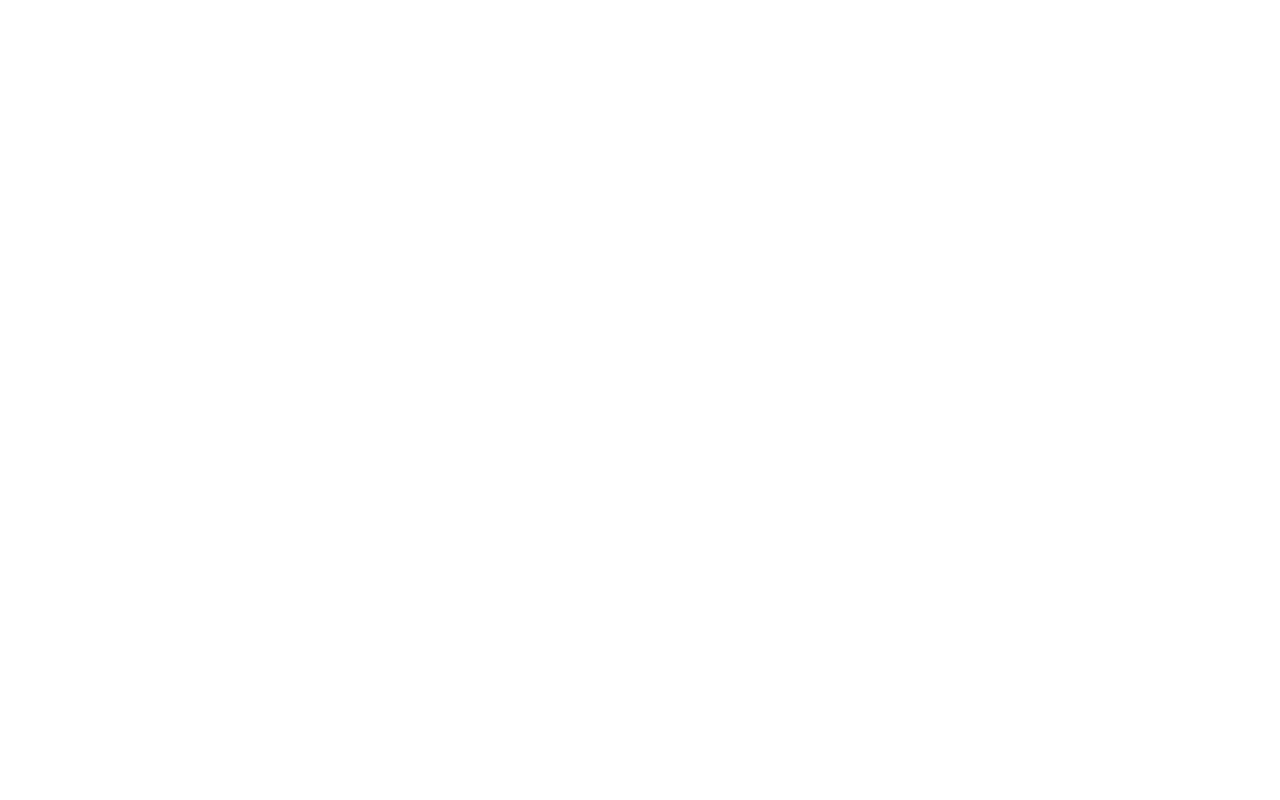
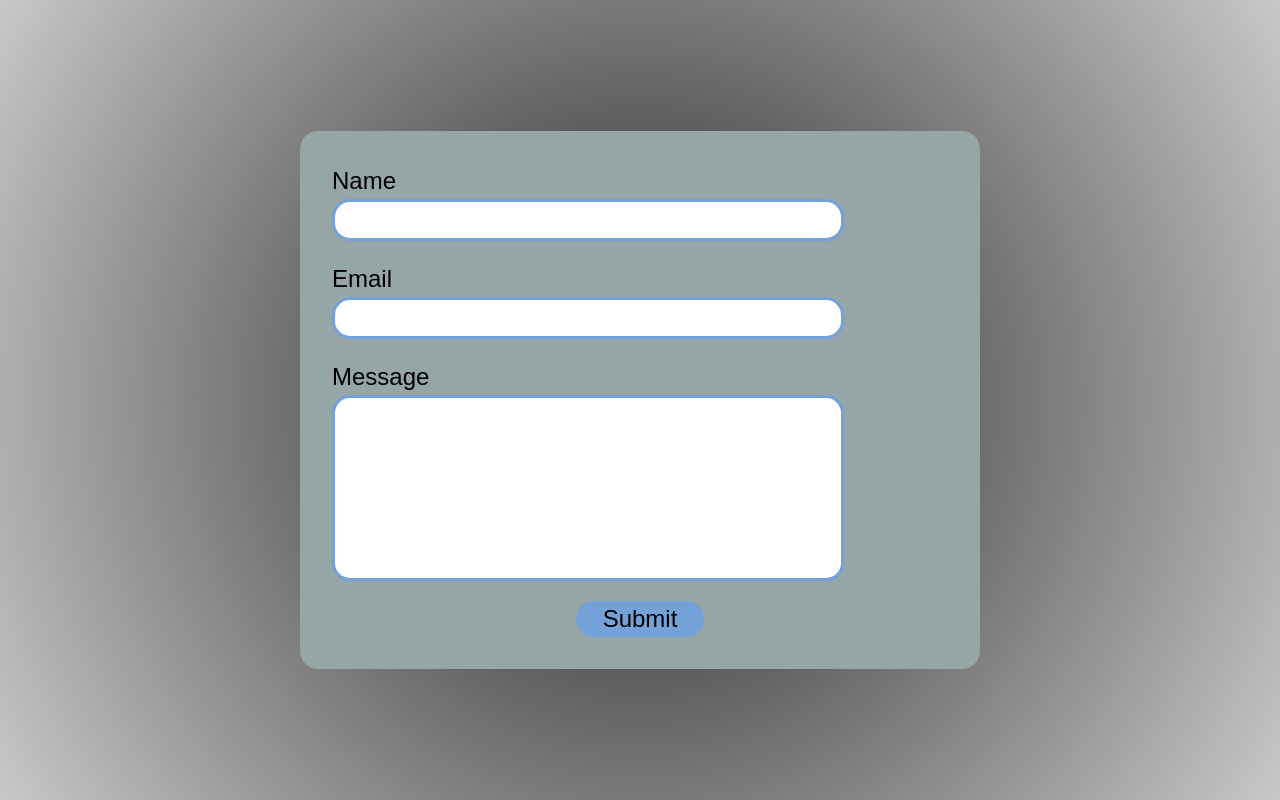
Before and after one commit to KudasaiArtem/hillel, a plain HTML site: page index2.html in a window 1280 px wide. Drawn offline with Linux system fonts and the light colour scheme.

Commit message:
added 2nd form

```diff
--- a/css/style.css
+++ b/css/style.css
@@ -1,9 +1,64 @@
 * {
     box-sizing: border-box;
+    margin: 0;
+    padding: 0;
+    font-size: 24px;
+    font-family: Arial, Helvetica, sans-serif;
+    line-height: 36px;
 }
 
-.first_form {
+body {
+    background: radial-gradient(circle, rgba(57, 57, 57, 1) 14%, rgba(200, 200, 200, 1) 100%);
+}
+
+textarea {
+    resize: none;
+
+}
+
+.container {
+    max-width: 720px;
+    width: 100%;
+    margin: 0 auto;
+    height: 100vh;
+    display: flex;
+    justify-content: center;
+    align-items: center;
+    padding: 0 20px;
+}
+
+.second_form {
+    width: 100%;
     display: flex;
     flex-direction: column;
+    padding: 32px;
+    background-color: rgb(150, 165, 165);
+    border-radius: 18px;
+}
+
+input,
+textarea {
     max-width: 512px;
+    width: 100%;
+    border-radius: 18px;
+    border: 3px solid rgb(116, 162, 216);
+    margin-bottom: 20px;
 }
+
+button {
+    width: 128px;
+    margin: 0 auto;
+    border-radius: 18px;
+    background-color: rgb(116, 162, 216);
+    border: 0;
+    transition: 0.2s;
+}
+
+button:hover {
+    box-shadow: -1px 1px 4px rgb(36, 36, 36);
+}
+
+button:active {
+    background-color: rgb(96, 135, 180);
+    box-shadow: 0px 0px 10px inset rgb(36, 36, 36);
+}
--- a/index.html
+++ b/index.html
@@ -4,7 +4,7 @@
     <meta charset="UTF-8">
     <meta name="viewport" content="width=device-width, initial-scale=1.0">
     <title>Document</title>
-    <link rel="stylesheet" href="./css/style.css">
+    <!-- <link rel="stylesheet" href="./css/style.css"> -->
 </head>
 
 <body>
--- a/index2.html
+++ b/index2.html
@@ -0,0 +1,26 @@
+<!DOCTYPE html>
+<html lang="en">
+<head>
+    <meta charset="UTF-8">
+    <meta name="viewport" content="width=device-width, initial-scale=1.0">
+    <title>Document</title>
+    <link rel="stylesheet" href="./css/style.css">
+</head>
+
+<body>
+    <div class="container">
+        <form action="index2.html" class="second_form">
+            <label for="username">Name</label>
+            <input required minlength="2" type="text" name="username" id="username">
+
+            <label for="email">Email</label>
+            <input required type="email" name="email" id="email">
+
+            <label for="message">Message</label>
+            <textarea name="message" id="message" cols="15" rows="5"></textarea>
+
+            <button type="submit"  value="submit">Submit</button>
+        </form>
+    </div>
+</body>
+</html>
```
